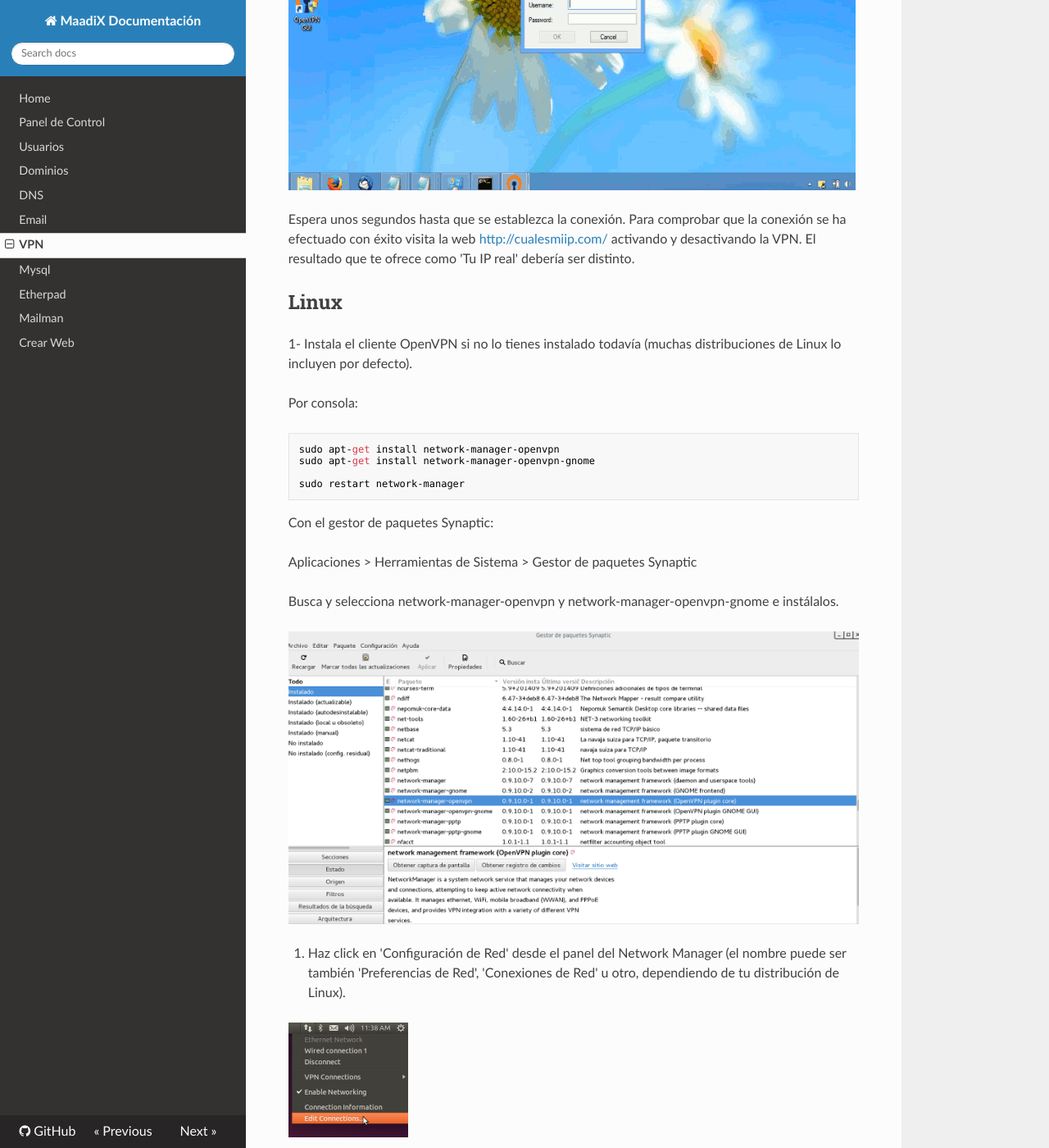
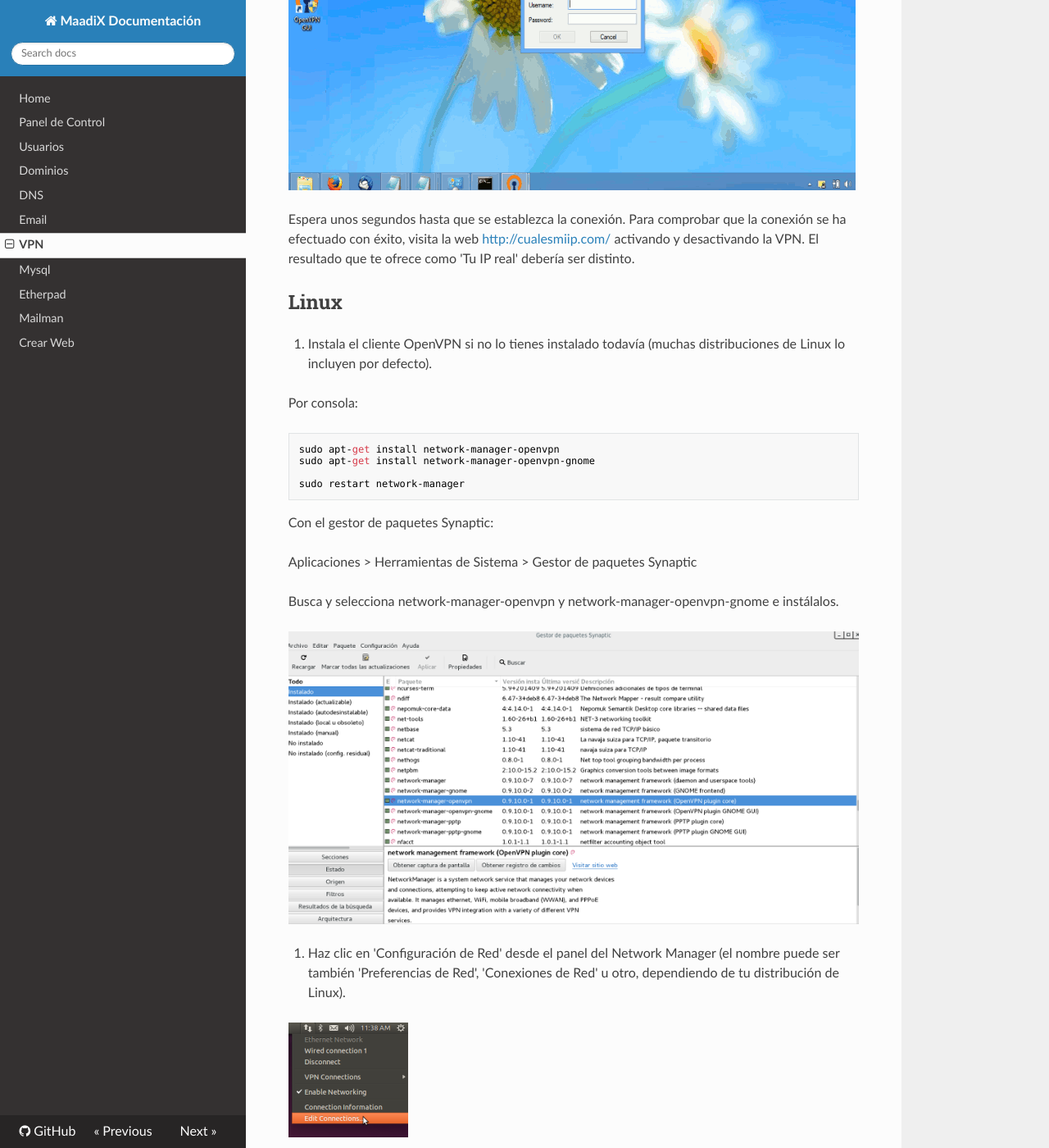
Before and after one commit to MaadixNet/docs, an MkDocs documentation site: the page built from docs/vpn.md, in a window 1280 px wide and 1400 px high, scrolled down 2587 px. Shown: the whole window at 82% size. Built offline with MkDocs 1.6.1, drawn with Linux system fonts in a browser that asks for light colours; nearby versions of some CDN libraries; old or Windows-style settings are respelled for this version of MkDocs.

Commit message:
Correcciones tipográficas menores

```diff
--- a/docs/vpn.md
+++ b/docs/vpn.md
@@ -46,11 +46,11 @@
 
 ![Screenshot](img/windows-vpn/03-insert-user.png)
 
-Espera unos segundos hasta que se establezca la conexión. Para comprobar que la conexión se ha efectuado con éxito visita la web [http://cualesmiip.com/](http://cualesmiip.com/) activando y desactivando la VPN. El resultado que te ofrece como 'Tu IP real' debería ser distinto.
+Espera unos segundos hasta que se establezca la conexión. Para comprobar que la conexión se ha efectuado con éxito, visita la web [http://cualesmiip.com/](http://cualesmiip.com/) activando y desactivando la VPN. El resultado que te ofrece como 'Tu IP real' debería ser distinto.
 
 ## Linux
 
-1- Instala el cliente OpenVPN si no lo tienes instalado todavía (muchas distribuciones de Linux lo incluyen por defecto).
+1. Instala el cliente OpenVPN si no lo tienes instalado todavía (muchas distribuciones de Linux lo incluyen por defecto).
 
 Por consola:
 
@@ -67,7 +67,7 @@
 
 ![Screenshot](img/linux-vpn/01-install.png)
 
-2. Haz click en 'Configuración de Red' desde el panel del Network Manager (el nombre puede ser también 'Preferencias de Red', 'Conexiones de Red' u otro, dependiendo de tu distribución de Linux).
+2. Haz clic en 'Configuración de Red' desde el panel del Network Manager (el nombre puede ser también 'Preferencias de Red', 'Conexiones de Red' u otro, dependiendo de tu distribución de Linux).
 
 ![Screenshot](img/linux-vpn/ubuntu-edit.conn.png)
 
```
